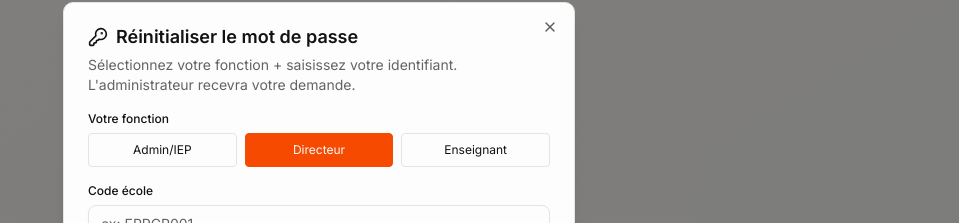
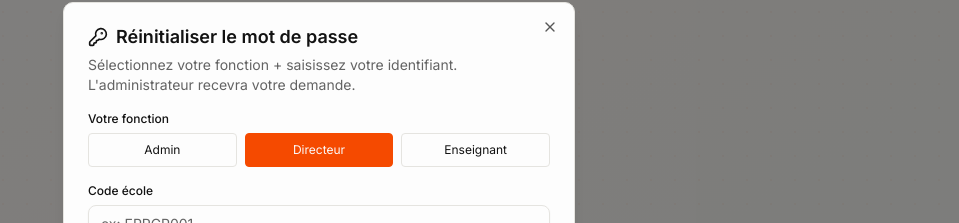
Before and after one commit to assandrenanguystanislas-dotcom/SYGREN, a Next.js app in the folder frontend/: page / in a window 1280 px wide. Both pictures are taken after a click on the button "Mot de passe oublié ?". Shown: the part 240-463 px from the top of the page, without its empty margins (321-1280 px from the left). Built offline with nearby package versions, Linux system fonts and the light colour scheme; no server answers.

Commit message:
fix(login): reset modal 'Admin/IEP' → 'Admin'

```diff
--- a/frontend/src/components/login-view.tsx
+++ b/frontend/src/components/login-view.tsx
@@ -236,7 +236,7 @@ export function LoginView() {
                       <label className="text-xs font-medium mb-1.5 block">Votre fonction</label>
                       <div className="grid grid-cols-3 gap-2">
                         {([
-                          { v: "admin" as const, l: "Admin/IEP" },
+                          { v: "admin" as const, l: "Admin" },
                           { v: "director" as const, l: "Directeur" },
                           { v: "teacher" as const, l: "Enseignant" },
                         ]).map(({ v, l }) => (
```
